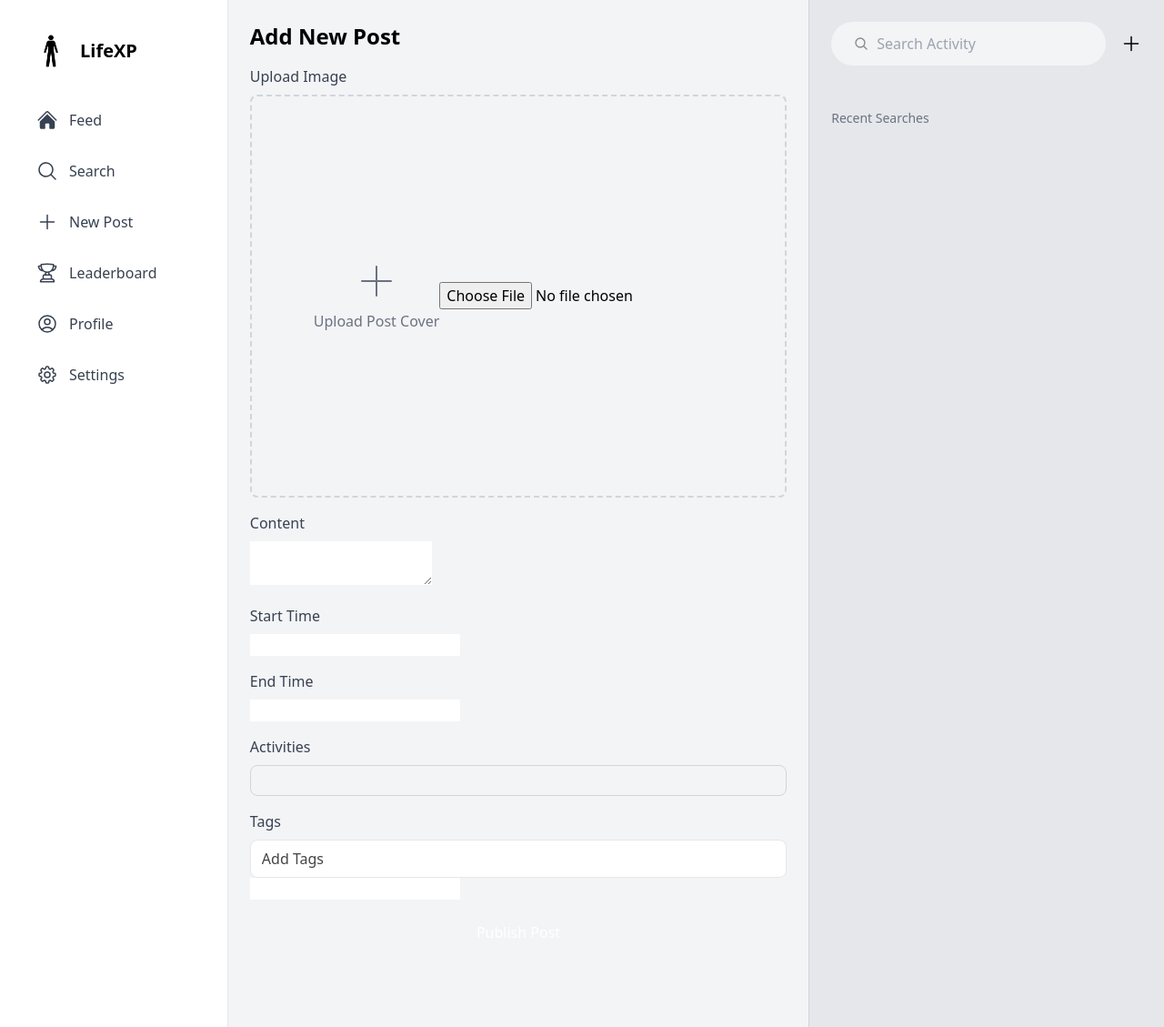
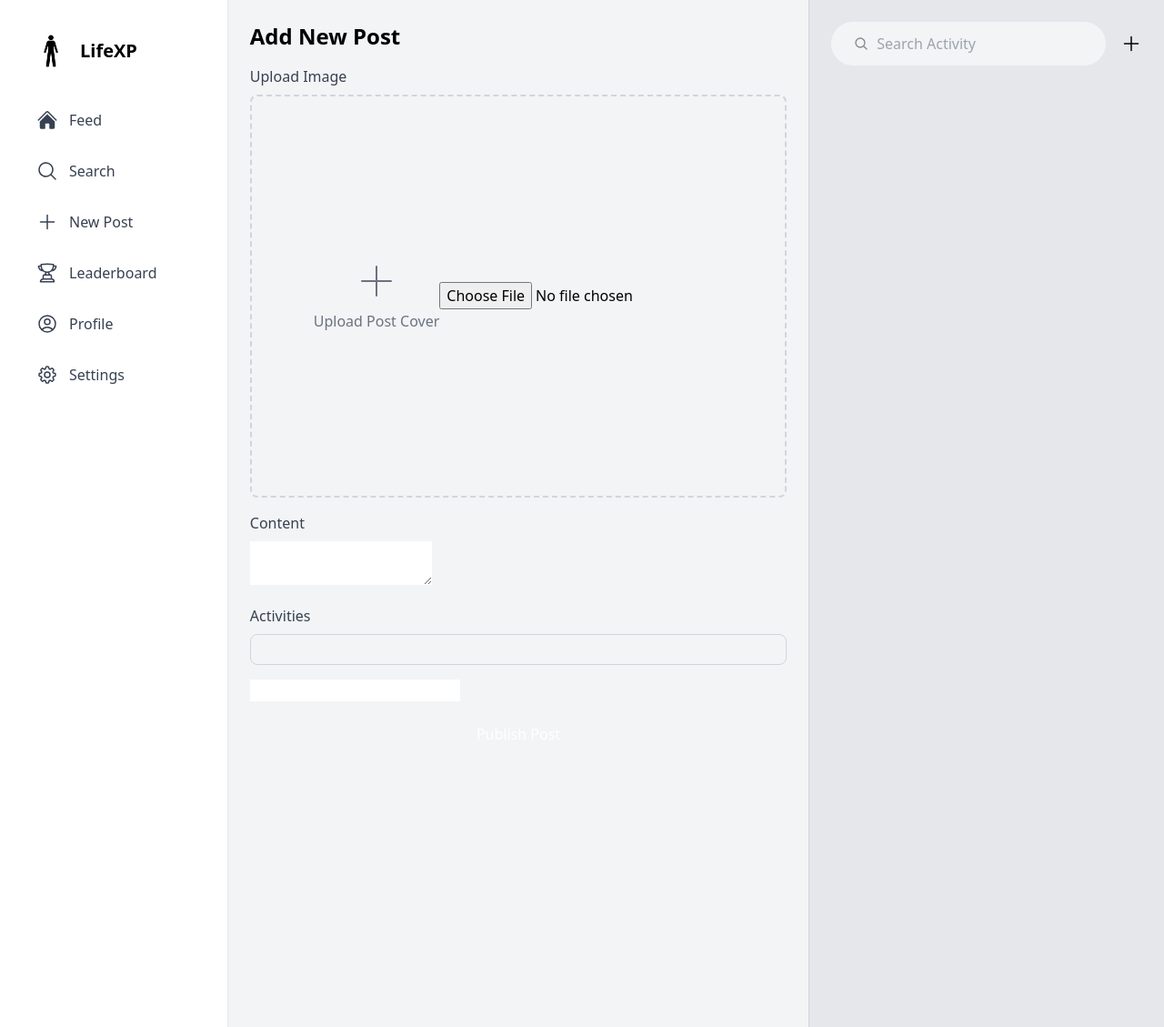
Before and after one commit to pathustler/lifexp-web, a Django app: template main/templates/main/new_post.html in a window 1280 px wide. Shown: the whole page at 91% size. Run offline with Django 3.2, Linux system fonts and the light colour scheme; the template is opened without the code that fills it: most values are stand-ins (such as "Sample title", 1, 10 or a date in 2020); form fields are guessed from the names that the template uses; parts of the project's set-up code (start-up, migrations or seed data) failed here and were passed over; some libraries are stand-ins or nearby versions.

Commit message:
New Post Version 2

```diff
--- a/main/templates/main/new_post.html
+++ b/main/templates/main/new_post.html
@@ -37,7 +37,7 @@
       </div>
      <!-- submit button saying create activity -->
       <div class="mt-4">
-          <button id="create-activity" class="bg-blue-500 text-white py-2 px-4 rounded-lg w-full">Create Activity</button>
+          <span id="create-activity" class="bg-blue-500 cursor-pointer text-white py-2 px-4 rounded-lg w-full">Create Activity</span>
       </div>
     </form>
   </div>
@@ -83,19 +83,6 @@
 
     <!-- two fields in a flex, to record start and end time -->
 
-      <!-- Start Time -->
-      <div class="mb-4 w-1/2">
-        <label for="start" class="block text-gray-700 dark:text-[#999] mb-2">Start Time</label>
-                {{ form.start_time }}
-
-
-      </div>
-
-      <!-- End Time -->
-      <div class="mb-4 w-1/2">
-        <label for="end" class="block text-gray-700 dark:text-[#999] mb-2">End Time</label>
-        {{ form.end_time }}
-      </div>
 
 
       <div  class="w-full mb-4 ">
@@ -104,34 +91,13 @@
         <div id="activities-list" class="w-full mb-4 border border-gray-300 gap-2 p-4 rounded-lg flex flex-col gap-2 dark:bg-[#191a1c] dark:border-[#2f2f30]">
 
         </div>
+        {{ form.tags }}
 
       </div>
 
 
 
-    <!--  field, that creates tags as you type and hit space or enter -->
-    <div x-data="tagInput()" class="w-full mb-4">
-        <label class="block text-gray-700 dark:text-[#999] mb-2">Tags</label>
-        <div class="flex flex-wrap items-center gap-2 border px-3 py-2 rounded-lg bg-white focus-within:ring-2 focus-within:ring-[{{ player.primary_accent_color }}80] dark:bg-[#1f2022] dark:border-[#444] dark:text-white dark:focus-within:ring-[{{ player.secondary_accent_color }}80] dark:placeholder-[#444]">
-            <!-- Display Added Tags -->
-            <template x-for="(tag, index) in tags" :key="index">
-                <div class="flex items-center bg-blue-500 text-white px-2 py-1 rounded-lg">
-                    <span x-text="tag"></span>
-                    <button type="button" @click="removeTag(index)" class="ml-2 text-white font-bold">×</button>
-                </div>
-            </template>
 
-            <!-- Input Field -->
-            <input type="text"  x-model="newTag"
-                @keydown.enter.prevent="addTag()"
-                @keydown.space.prevent="addTag()"
-                class="flex-grow outline-none  w-full bg-transparent placeholder-[#444]" placeholder="Add Tags"
-                 />
-        </div>
-
-        <!-- Hidden Input to Store Tags as CSV -->
-        {{ form.tags }}
-    </div>
 
 
 
@@ -185,8 +151,7 @@
 </button>
   </div>
 <!-- Recent Searches showing activity -->
-<div class="flex flex-col gap-2 mt-8">
-  <p class="text-sm text-gray-500 mb-4">Recent Searches</p>
+<div class="flex flex-col gap-2 mt-8 overflow-y-auto scrollbar-hide" id="recent-activities">
 
   {% for activity in activities_table %}
 
@@ -293,7 +258,6 @@
     function previewImage(event) {
         const input = event.target;
         const preview = document.getElementById('image-preview');
-        const previewbig = document.getElementById('image-preview-big');
         const placeholder = document.getElementById('upload-placeholder');
 
 
@@ -301,9 +265,7 @@
             const reader = new FileReader();
             reader.onload = function (e) {
                 preview.src = e.target.result;
-                previewbig.src = e.target.result;
                 preview.classList.remove('hidden');
-                previewbig.classList.remove('hidden');
                 placeholder.classList.add('hidden');
 
             };
@@ -317,47 +279,6 @@ document.getElementById('id_content').addEventListener('input', function() {
 });
 
 
-// I want to calculate the duration of the post
-document.getElementById('start').addEventListener('input', function() {
-    const start = this.value;
-    const end = document.getElementById('end').value;
-
-    const start_time = new Date(`01/01/2021 ${start}`);
-    const end_time = new Date(`01/01/2021 ${end}`);
-
-    const duration = end_time - start_time;
-    const hours = Math.floor(duration / 1000 / 60 / 60);
-    const minutes = Math.floor((duration / 1000 / 60) % 60);
-
-    if (hours < 0 || minutes < 0) {
-        document.getElementById('duration-preview').textContent = 'Invalid Time';
-        return;
-    } if (hours === 0 ){
-        document.getElementById('duration-preview').textContent = `${minutes}m`;
-        return;
-    }
-    document.getElementById('duration-preview').textContent = `${hours}h ${minutes}m`;
-});
-
-document.getElementById('end').addEventListener('input', function() {
-    const start = document.getElementById('start').value;
-    const end = this.value;
-
-    const start_time = new Date(`01/01/2021 ${start}`);
-    const end_time = new Date(`01/01/2021 ${end}`);
-
-    const duration = end_time - start_time;
-    const hours = Math.floor(duration / 1000 / 60 / 60);
-    const minutes = Math.floor((duration / 1000 / 60) % 60);
-    if (hours < 0 || minutes < 0) {
-        document.getElementById('duration-preview').textContent = 'Invalid Time';
-        return;
-    } if (hours === 0 ){
-        document.getElementById('duration-preview').textContent = `${minutes}m`;
-        return;
-    }
-    document.getElementById('duration-preview').textContent = `${hours}h ${minutes}m`;
-});
 
 
 
@@ -367,7 +288,35 @@ document.addEventListener('DOMContentLoaded', function() {
     addCustomActivityBtn.addEventListener('click', function() {
         toggleActivityPopup();
     });
+
+    function removeActivity(el) {
+    const parentCard = el.closest('.activity-card');
+    if (parentCard) {
+        parentCard.remove();
+    }
+}
+
+
+
   });
+
+
+
+  document.addEventListener('DOMContentLoaded', function() {
+    const searchInput = document.getElementById('searchInput');
+    const activityCards = document.querySelectorAll('.activity-card');
+
+    if (searchInput) {
+        searchInput.addEventListener('input', function() {
+            const query = this.value.toLowerCase();
+            activityCards.forEach(card => {
+                const text = card.textContent.toLowerCase();
+                card.style.display = text.includes(query) ? '' : 'none';
+            });
+        });
+    }
+});
+
 
 function toggleActivityPopup() {
     const popup = document.getElementById('custom-activity-popup');
@@ -380,6 +329,13 @@ function toggleActivityPopup() {
   document.getElementById('create-activity').addEventListener('click', async function () {
       const name = document.getElementById('activity-name').value;
       const type = document.getElementById('activity-type').value;
+
+      toggleActivityPopup();
+      if (!name || !type) {
+          alert("Please fill in all fields.");
+          toggleActivityPopup();
+          return;
+      }
 
       const csrfToken = document.querySelector('[name=csrfmiddlewaretoken]')?.value;
 
@@ -399,24 +355,34 @@ function toggleActivityPopup() {
 
       if (data.status === "success") {
           // Hide the popup
-          toggleActivityPopup();
-
+          console.log(data)
           // Add the new activity to your recent activities list
           const container = document.querySelector("#recent-activities");
 
           const colors = {
-              skill: ["#FFD1DC", "#841B2D"],
-              creativity: ["#AFD9EA", "#4187A2"],
-              social: ["#AFEAC7", "#31784E"],
-              energy: ["#FFF6A3", "#A69300"],
-              physique: ["#FFBDA0", "#953500"]
+              skill: [`{{ aspect_colors.skill.primary }}`,`{{ aspect_colors.skill.secondary }}`],
+              creativity: [`{{ aspect_colors.creativity.primary }}`,`{{ aspect_colors.creativity.secondary }}`],
+              social: [`{{ aspect_colors.social.primary }}`,`{{ aspect_colors.social.secondary }}`],
+              energy: [`{{ aspect_colors.energy.primary }}`,`{{ aspect_colors.energy.secondary }}`],
+              physique: [`{{ aspect_colors.physique.primary }}`,`{{ aspect_colors.physique.secondary }}`]
           };
 
-          const [bg, text] = colors[type] || ["#E0E0E0", "#333"];
+          const [text, bg] = colors[type] || ["#E0E0E0", "#333"];
+
+          const icon = {
+            skill: `{{ aspect_colors.skill.iconbig|escapejs }}`,
+            creativity: `{{ aspect_colors.creativity.iconbig|escapejs }}`,
+            social: `{{ aspect_colors.social.iconbig|escapejs }}`,
+            energy: `{{ aspect_colors.energy.iconbig|escapejs }}`,
+            physique: `{{ aspect_colors.physique.iconbig|escapejs }}`
+          }[type];
 
           const html = `
           <div class="bg-[${bg}] p-4 rounded-xl cursor-pointer flex justify-between items-center mt-2">
-              <p class="text-[${text}]">${name}</p>
+              <div class="flex gap-2 items-center">
+                ${icon}
+                <p class="text-[${text}]">${name}</p>
+              </div>
               <svg xmlns="http://www.w3.org/2000/svg" class="w-6 h-6 fill-black opacity-50 hover:opacity-60" viewBox="0 0 24 24" fill="currentColor">
                   <path fill-rule="evenodd" d="M12 2.25c-5.385 0-9.75 4.365-9.75 9.75s4.365 9.75 9.75 9.75 9.75-4.365 9.75-9.75S17.385 2.25 12 2.25ZM12.75 9a.75.75 0 0 0-1.5 0v2.25H9a.75.75 0 0 0 0 1.5h2.25V15a.75.75 0 0 0 1.5 0v-2.25H15a.75.75 0 0 0 0-1.5h-2.25V9Z" clip-rule="evenodd" />
               </svg>
@@ -424,8 +390,12 @@ function toggleActivityPopup() {
 
           const html2 = `
           <div class="bg-[${bg}] p-4 rounded-xl cursor-pointer flex justify-between items-center mt-2">
-              <p class="text-[${text}]">${name}</p>
-              <svg onclick="this.parentElement.remove()" xmlns="http://www.w3.org/2000/svg" viewBox="0 0 24 24"  stroke-width="1.5" stroke="currentColor" class="w-6 h-6 stroke-black opacity-50 hover:opacity-60">
+
+              <div class="flex gap-2 items-center">
+                ${icon}
+                <p class="text-[${text}]">${name}</p>
+                </div>
+              <svg onclick="removeActivity(this)" xmlns="http://www.w3.org/2000/svg" viewBox="0 0 24 24"  stroke-width="1.5" stroke="currentColor" class="w-6 h-6 stroke-black opacity-50 hover:opacity-60">
                 <path stroke-linecap="round" stroke-linejoin="round" d="M6 18 18 6M6 6l12 12" />
               </svg>
 
@@ -433,10 +403,21 @@ function toggleActivityPopup() {
 
           container.insertAdjacentHTML("beforeend", html);
           document.querySelector('#activities-list').insertAdjacentHTML("beforeend", html2);
+          updateActivitiesInput();
+          const mainframe = document.querySelector('#mainframe');
+          mainframe.scrollTo({
+            top: mainframe.scrollHeight,
+            behavior: 'smooth'
+          });
       } else {
+          toggleActivityPopup();
+          console.log("error")
           alert("Failed to add activity.");
       }
   });
+
+
+
 
   function duplicateActivity(svgElement) {
     const parentCard = svgElement.closest('.activity-card');
@@ -445,13 +426,15 @@ function toggleActivityPopup() {
     const clone = parentCard.cloneNode(true);
     clone.querySelectorAll('svg')[1].remove();
 
-    const html = `<svg onclick="this.parentElement.remove()" xmlns="http://www.w3.org/2000/svg" viewBox="0 0 24 24"  stroke-width="1.5" stroke="currentColor" class="w-6 h-6 stroke-black opacity-50 hover:opacity-60">
+    const html = `<svg onclick="removeActivity(this)" xmlns="http://www.w3.org/2000/svg" viewBox="0 0 24 24"  stroke-width="1.5" stroke="currentColor" class="w-6 h-6 stroke-black opacity-50 hover:opacity-60">
                 <path stroke-linecap="round" stroke-linejoin="round" d="M6 18 18 6M6 6l12 12" />
               </svg>`
 
     clone.insertAdjacentHTML("beforeend", html);
     document.getElementById('activities-list').appendChild(clone);
     const mainframe = document.querySelector('#mainframe');
+
+    updateActivitiesInput();
     mainframe.scrollTo({
       top: mainframe.scrollHeight,
       behavior: 'smooth'
@@ -459,6 +442,24 @@ function toggleActivityPopup() {
 
   }
 
+  function updateActivitiesInput() {
+    const activities = [];
+    document.querySelectorAll('#activities-list .activity-card').forEach(card => {
+        const name = card.querySelector('p').textContent;
+        activities.push(name);
+    });
+    document.getElementById('id_tags').value = activities.join(',');
+  }
+
+  function removeActivity(button) {
+    const parentCard = button.closest('.activity-card');
+    if (parentCard) {
+        parentCard.remove();
+        updateActivitiesInput();
+
+    }
+  }
+
 
   </script>
 {% endblock %}
```
Also changed, not shown: main/forms.py (+2 -13 lines), main/models.py (+3 -5 lines), main/views.py (+7 -11 lines).
